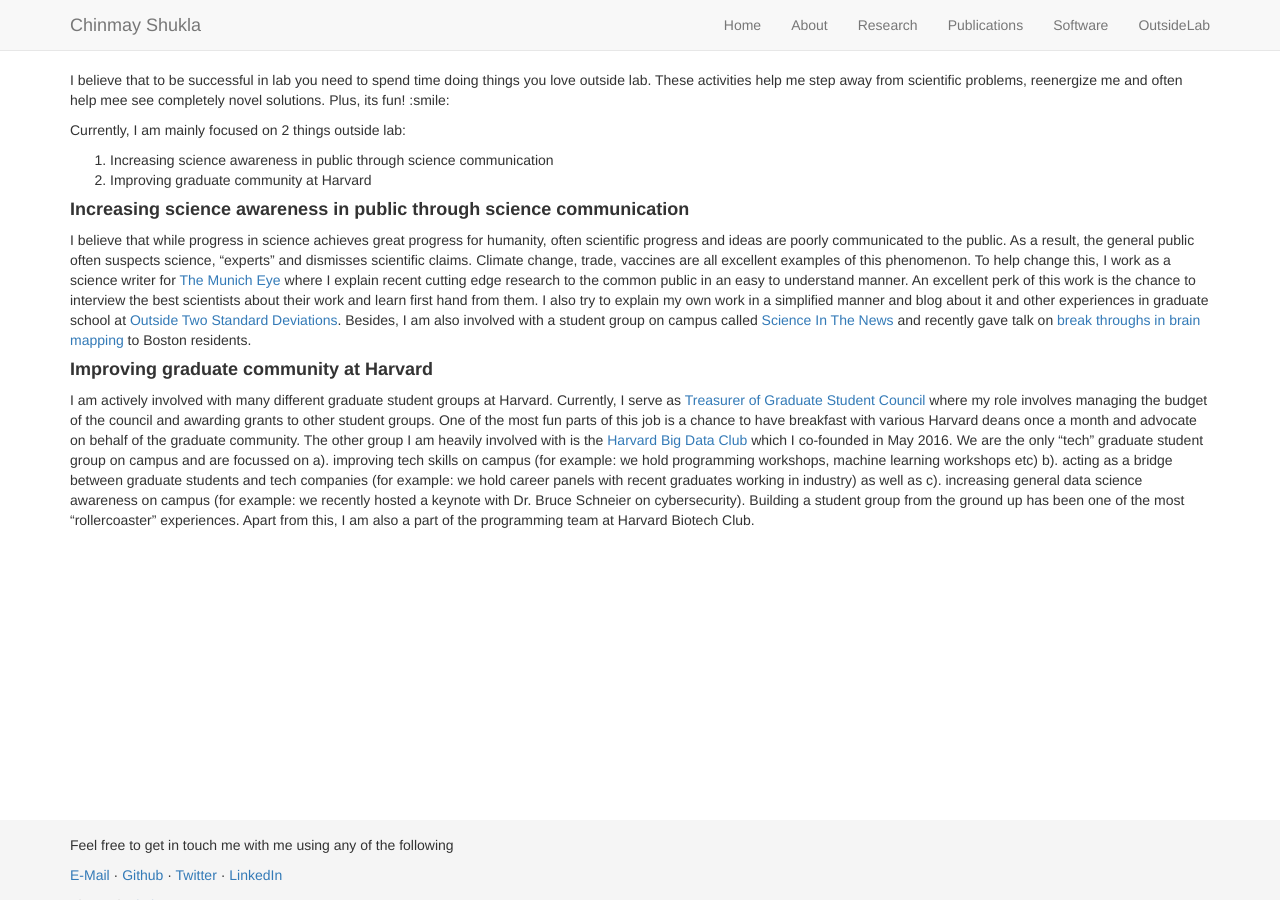
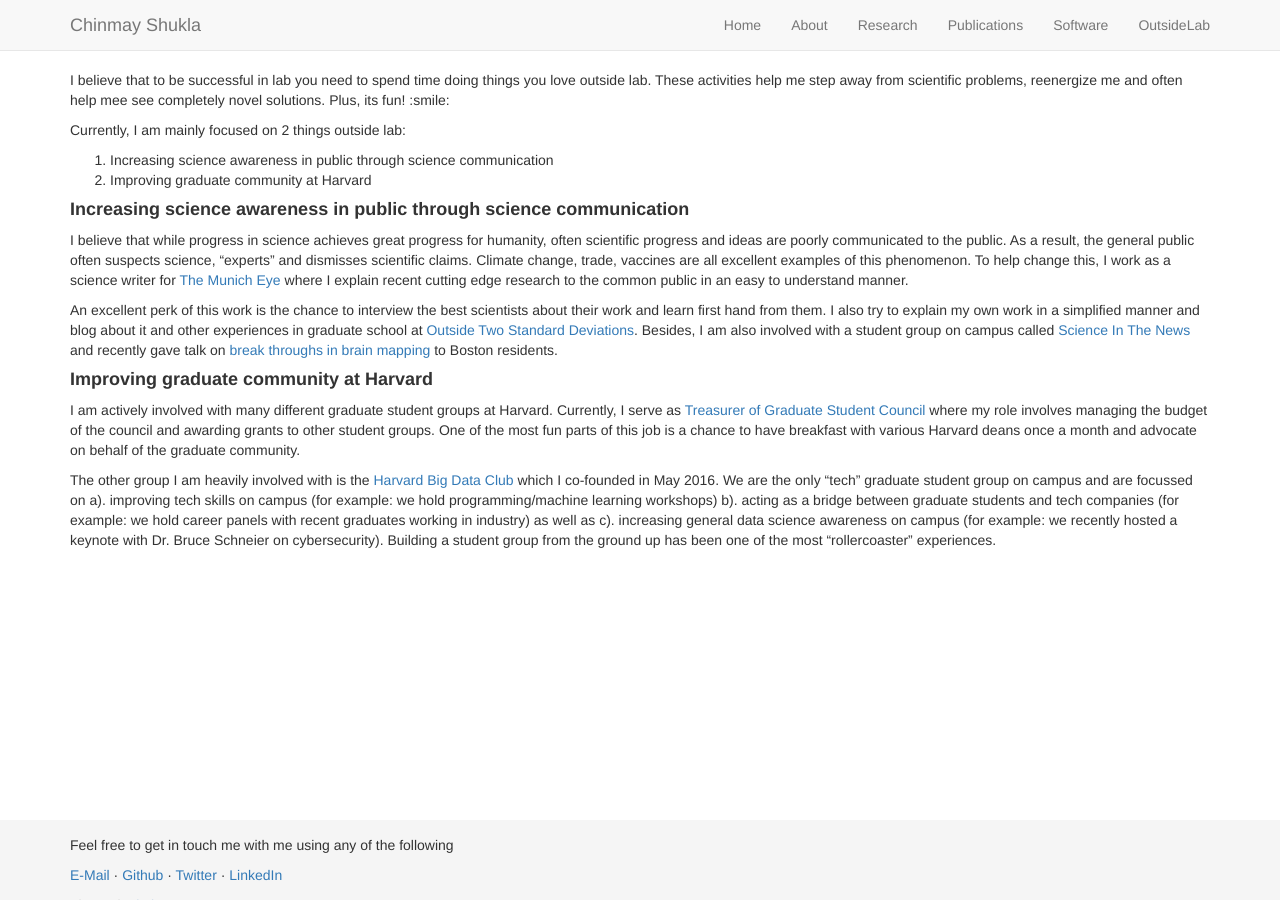
Before and after one commit to cshukla/cshukla.github.io, a Jekyll site: the page built from pages/outsideLab.md, in a window 1280 px wide and 900 px high. Built offline with Jekyll 4.4.1, drawn with Linux system fonts in a browser that asks for light colours; nearby versions of some CDN libraries.

Commit message:
edit outside lab page to make it brief

```diff
--- a/pages/outsideLab.md
+++ b/pages/outsideLab.md
@@ -11,7 +11,11 @@ Currently, I am mainly focused on 2 things outside lab:
 2. Improving graduate community at Harvard
 
 #### **Increasing science awareness in public through science communication**
-I believe that while progress in science achieves great progress for humanity, often scientific progress and ideas are poorly communicated to the public. As a result, the general public often suspects science, "experts" and dismisses scientific claims. Climate change, trade, vaccines are all excellent examples of this phenomenon. To help change this, I work as a science writer for [The Munich Eye](http://themunicheye.com/global_scripts/contributors/index.php?contributor=Chinmay%20Shukla) where I explain recent cutting edge research to the common public in an easy to understand manner. An excellent perk of this work is the chance to interview the best scientists about their work and learn first hand from them. I also try to explain my own work in a simplified manner and blog about it and other experiences in graduate school at [Outside Two Standard Deviations](https://outsidetwostandarddeviations.wordpress.com). Besides, I am also involved with a student group on campus called [Science In The News](http://sitn.hms.harvard.edu) and recently gave talk on [break throughs in brain mapping](https://www.youtube.com/watch?v=QwEuoPkcOUA) to Boston residents.
+I believe that while progress in science achieves great progress for humanity, often scientific progress and ideas are poorly communicated to the public. As a result, the general public often suspects science, "experts" and dismisses scientific claims. Climate change, trade, vaccines are all excellent examples of this phenomenon. To help change this, I work as a science writer for [The Munich Eye](http://themunicheye.com/global_scripts/contributors/index.php?contributor=Chinmay%20Shukla) where I explain recent cutting edge research to the common public in an easy to understand manner.
+
+An excellent perk of this work is the chance to interview the best scientists about their work and learn first hand from them. I also try to explain my own work in a simplified manner and blog about it and other experiences in graduate school at [Outside Two Standard Deviations](https://medium.com/@outside2SDs). Besides, I am also involved with a student group on campus called [Science In The News](http://sitn.hms.harvard.edu) and recently gave talk on [break throughs in brain mapping](https://www.youtube.com/watch?v=QwEuoPkcOUA) to Boston residents.
 
 #### **Improving graduate community at Harvard**
-I am actively involved with many different graduate student groups at Harvard. Currently, I serve as [Treasurer of Graduate Student Council](http://gsc.fas.harvard.edu/people/chinmay-shukla) where my role involves managing the budget of the council and awarding grants to other student groups. One of the most fun parts of this job is a chance to have breakfast with various Harvard deans once a month and advocate on behalf of the graduate community. The other group I am heavily involved with is the [Harvard Big Data Club](www.harvardbigdata.com) which I co-founded in May 2016. We are the only "tech" graduate student group on campus and are focussed on a). improving tech skills on campus (for example: we hold programming workshops, machine learning workshops etc) b). acting as a bridge between graduate students and tech companies (for example: we hold career panels with recent graduates working in industry) as well as c). increasing general data science awareness on campus (for example: we recently hosted a keynote with Dr. Bruce Schneier on cybersecurity). Building a student group from the ground up has been one of the most "rollercoaster" experiences. Apart from this, I am also a part of the programming team at Harvard Biotech Club.
+I am actively involved with many different graduate student groups at Harvard. Currently, I serve as [Treasurer of Graduate Student Council](http://gsc.fas.harvard.edu/people/chinmay-shukla) where my role involves managing the budget of the council and awarding grants to other student groups. One of the most fun parts of this job is a chance to have breakfast with various Harvard deans once a month and advocate on behalf of the graduate community.
+
+The other group I am heavily involved with is the [Harvard Big Data Club](www.harvardbigdata.com) which I co-founded in May 2016. We are the only "tech" graduate student group on campus and are focussed on a). improving tech skills on campus (for example: we hold programming/machine learning workshops) b). acting as a bridge between graduate students and tech companies (for example: we hold career panels with recent graduates working in industry) as well as c). increasing general data science awareness on campus (for example: we recently hosted a keynote with Dr. Bruce Schneier on cybersecurity). Building a student group from the ground up has been one of the most "rollercoaster" experiences.
```
